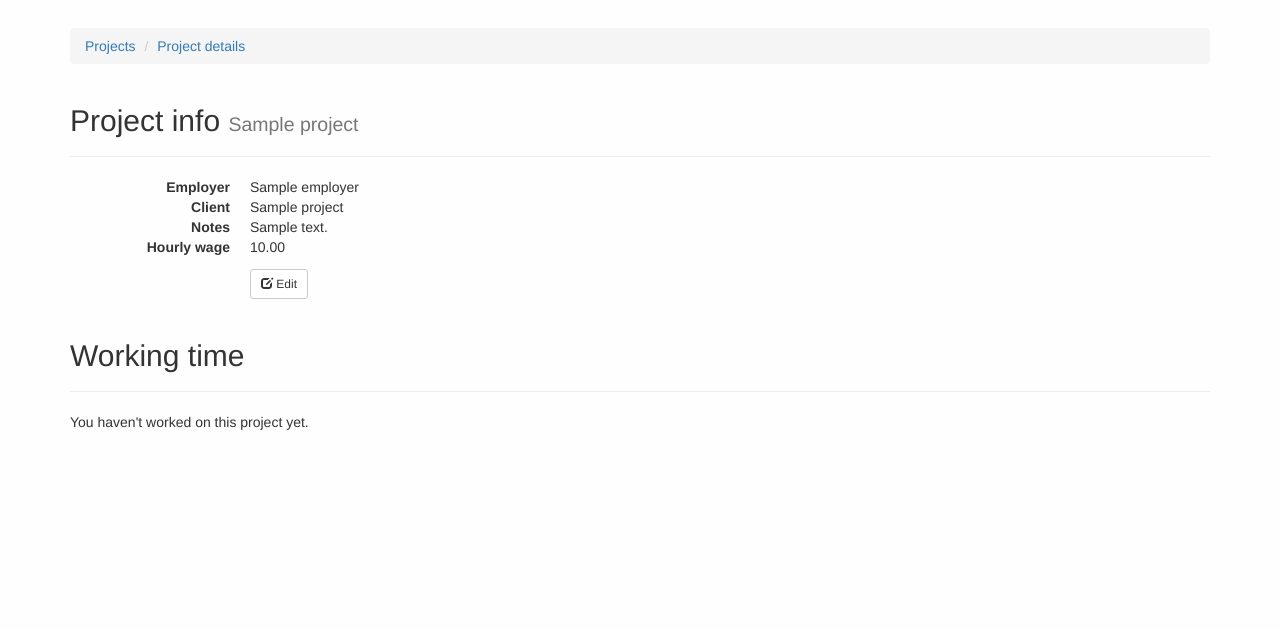
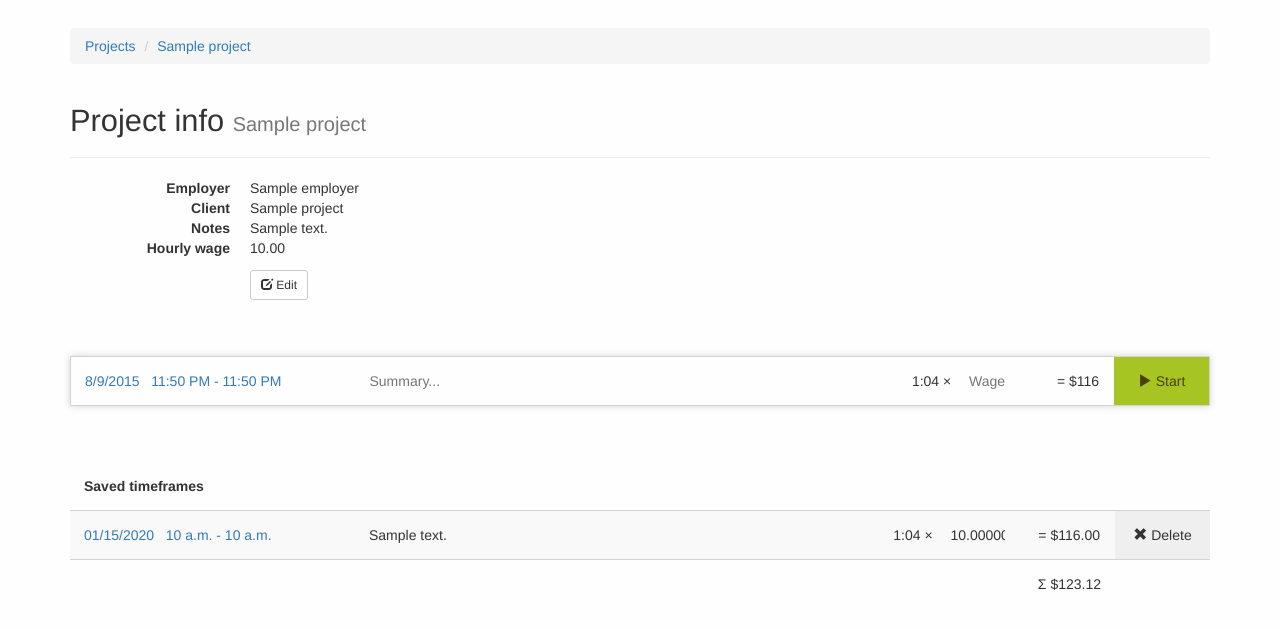
Before and after one commit to codedust/planckton, a Django app: page /project/show/1/ in a window 1280 px wide. Shown: the top 629 px of the page. Run offline with Django 3.2, Linux system fonts and the light colour scheme; a user stored in the database is signed in; tables that the repository leaves empty hold one stand-in row (values such as "Sample post"); some libraries are stand-ins or nearby versions.

Commit message:
Add UI for adding timeframes (not yet functional)

```diff
--- a/timetracker/static/timetracker/app.js
+++ b/timetracker/static/timetracker/app.js
@@ -2,17 +2,25 @@ $(function(){
 
   // Make each row that has the data-href attribute set clickable
   $('.table tr[data-href]').each(function(){
-    $(this).css('cursor', 'pointer').hover(
-      function(){
-        $(this).addClass('active');
-      },
-      function(){
-        $(this).removeClass('active');
-      }
-    );
-    click_location = $(this).attr('data-href');
+    $(this).css('cursor', 'pointer');
+
+    var click_location = $(this).attr('data-href');
     $(this).children('td').not('.no-td-click').click( function(){
       document.location = click_location;
     });
   });
+
+  var updateDatetime = function() {
+    var now = new Date();
+    var curDate = now.toLocaleDateString();
+    var curTime = now.toLocaleTimeString(undefined, {hour: '2-digit', minute:'2-digit'});
+    $('.current-datetime .datetime-startdate').text(curDate);
+    $('.current-datetime .datetime-starttime').text(curTime);
+    $('.current-datetime .datetime-endtime').text(curTime);
+  };
+
+  if ($('.current-datetime').length) {
+    window.setInterval(updateDatetime, 1000);
+    updateDatetime();
+  }
 });
--- a/timetracker/static/timetracker/style.css
+++ b/timetracker/static/timetracker/style.css
@@ -1,7 +1,21 @@
+/*
+ * ## Colors ##
+ * Light Green:  #A7C522
+ * Dark Green:   #4A400B
+ * Light Orange: #FF9911
+ * Dark Orange:  #5D1F00
+ * Light Blue:   #7ABAF2
+ * Dark Blue:    #00305A
+ */
+
 body {
   background-color: #fefefe;
   margin: 0;
   padding: 2em 0 5em 0;
+}
+
+.fullwidth {
+  width: 100%;
 }
 
 .maxwidth50 {
@@ -12,11 +26,23 @@ body {
   margin-top: 1em;
 }
 
-.margin-bottom {
+.margin-top2 {
+  margin-top: 2em;
+}
+
+.margin-top3 {
+  margin-top: 3em;
+}
+
+.margin-bottom2 {
   margin-bottom: 2em;
 }
 
-.margin-right {
+.margin-bottom3 {
+  margin-bottom: 3em;
+}
+
+.margin-right1 {
   margin-right: 1em;
 }
 
@@ -31,3 +57,65 @@ body {
 .nowrap {
   white-space:nowrap;
 }
+
+.page-header h1 {
+  font-size: 2.2em;
+}
+
+.timeframe-form {
+  border: 1px solid lightgray;
+  box-shadow: 0 0 .5em lightgray;
+  margin: 4em 0;
+}
+
+.timeframe-table thead th {
+  padding: 1em;
+  border-bottom: 1px solid lightgray;
+}
+
+.timeframe-table tfoot td {
+  border-top: 1px solid lightgray;
+}
+
+.padding1 {
+  padding: 1em;
+}
+
+.a-padding1 {
+  padding: 1em;
+  cursor: pointer;
+}
+
+.input-padding1 {
+  padding: 1em;
+  border: none;
+  background-color: inherit;
+}
+
+.input-padding1:hover {
+  background-color: #f5f5f5;
+}
+
+.input-padding1:focus {
+  background-color: #f2f2f2;
+}
+
+.button-padding1 {
+  padding: 1em;
+  border: none;
+}
+
+.button-green {
+  background-color: #A7C522;
+  color: #4A400B;
+}
+
+.button-orange {
+  background-color: #FF9911;
+  color: #5D1F00;
+}
+
+.button-blue {
+  background-color: #00305A;
+  color: #7ABAF2;
+}
--- a/timetracker/templates/timetracker/create_employer.html
+++ b/timetracker/templates/timetracker/create_employer.html
@@ -6,5 +6,5 @@
   </div>
 
   <p>An employer is someone you work for (e.g. 'Planckton IT Solutions').</p>
-  <p class="margin-bottom">Each project belongs to exactly one employer.</p>
+  <p class="margin-bottom2">Each project belongs to exactly one employer.</p>
 {% endblock %}
--- a/timetracker/templates/timetracker/create_project.html
+++ b/timetracker/templates/timetracker/create_project.html
@@ -6,7 +6,7 @@
   </div>
 
   <p>A project might be something like 'Website for company X'.</p>
-  <p class="margin-bottom">
+  <p class="margin-bottom2">
     Each project also contains some meta-data such as the name of the client
     who pays your employer (who (hopefully) then pays you).</p>
 {% endblock %}
--- a/timetracker/templates/timetracker/form_snippet.html
+++ b/timetracker/templates/timetracker/form_snippet.html
@@ -20,7 +20,7 @@
   <div class="col-sm-offset-4 col-sm-8">
     {% if field.errors %}
         {% for error in field.errors %}
-          <div class="alert alert-danger margin-bottom" role="alert"><strong>Error!</strong> {{ error|escape }}</div>
+          <div class="alert alert-danger margin-bottom2" role="alert"><strong>Error!</strong> {{ error|escape }}</div>
         {% endfor %}
     {% endif %}
   </div>
--- a/timetracker/templates/timetracker/show_project.html
+++ b/timetracker/templates/timetracker/show_project.html
@@ -13,11 +13,11 @@
 
     <ol class="breadcrumb">
       <li><a href="{% url 'timetracker:index' %}">Projects</a></li>
-      <li><a href="">Project details</a></li>
+      <li><a href="">{{ project.name }}</a></li>
     </ol>
 
     <div class="page-header">
-      <h2>Project info <small>{{ project.name }}</small></h2>
+      <h1>Project info <small>{{ project.name }}</small></h1>
     </div>
     <dl class="dl-horizontal">
       <dt>Employer</dt><dd>{{ project.employer }}</dd>
@@ -27,17 +27,33 @@
       <dt></dt><dd><a href="{% url 'timetracker:edit_project' project.id %}" type="button" class="btn btn-default btn-sm margin-top1" role="button"><span class="glyphicon glyphicon-edit" aria-hidden="true"></span> Edit</a></dd>
     </dl>
 
-    <div class="page-header">
-      <h2>Working time <small></small></h2>
-    </div>
+    <form class="row timeframe-form">
+      <a class="current-datetime col-md-3 a-padding1"><span class="datetime-startdate"></span>&nbsp;&nbsp;&nbsp;<span class="datetime-starttime"></span> - <span class="datetime-endtime"></span></a>
+      <input class="col-md-4 input-padding1" type="text" value="" placeholder="Summary...">
+      <span class="text-right col-md-4">1:04 &times; <input type="number" min="0" step="0.01" class="input-padding1" style="width: 7em;" placeholder="Wage"> = $116</span>
+      <button type="button" class="col-md-1 button-green pull-right button-padding1"><span class="glyphicon glyphicon-play"></span> Start</button>
+      <button type="button" class="col-md-1 button-orange button-padding1 hidden"><span class="glyphicon glyphicon-play"></span> Stop</button>
+      <button type="button" class="col-md-1 button-blue button-padding1 hidden"><span class="glyphicon glyphicon-ok"></span> Save</button>
+    </form>
 
-    {% if timeframe_list %}
-      <table class="table table-striped table-fixed-width table-hover margin-bottom">
+    {% if timeframe_set %}
+      <table class="timeframe-table fullwidth table-striped margin-bottom2">
+        <thead>
+          <tr><th>Saved timeframes</th></tr>
+        </thsead>
+        <tfoot>
+          <tr><td>
+            <span class="col-md-4 col-md-offset-7 text-right padding1">&Sigma; $123.12</span>
+          </td></tr>
+        </tfoot>
         <tbody>
-        {% for timeframe in timeframe_list %}
-          <tr data-href="{% url 'timetracker:show_project' project.id %}"><td>{{project.name}}</td><td>{{project.client_name}}</td>
-              <td><button type="button" data-toggle="modal" data-target="#deleteProjectModal" onclick="$('#deleteProjectId').val('{{ project.id }}');" class="btn btn-default btn-sm pull-right margin-right"><span class="glyphicon glyphicon-remove" aria-hidden="true"></span> Delete</button>
-              <a href="{% url 'timetracker:edit_project' project.id %}" type="button" class="btn btn-default btn-sm pull-right margin-right" role="button"><span class="glyphicon glyphicon-edit" aria-hidden="true"></span> Edit</a></td></tr>
+        {% for timeframe in project.timeframe_set.all %}
+          <tr><td>
+            <a class="a-padding1 col-md-3">{{ timeframe.datetime_start|date:"SHORT_DATE_FORMAT" }}&nbsp;&nbsp;&nbsp;{{ timeframe.datetime_start|time:"TIME_FORMAT" }} - {{ timeframe.datetime_end|time:"TIME_FORMAT" }}</a>
+            <input type="text" class="input-padding1 col-md-4" value="{{ timeframe.summary }}">
+            <span class="text-right col-md-4">1:04 &times; <input type="number" min="0" step="0.01" class="input-padding1" style="width: 7em;" value="{{ timeframe.hourly_wage|stringformat:"f" }}"> = $116.00</span>
+            <button type="button" data-toggle="modal" data-target="#deleteTimeframeModal" onclick="$('#deleteTimeframeId').val('{{ timeframe.id }}');" class="pull-right button-padding1 col-md-1"><span class="glyphicon glyphicon-remove" aria-hidden="true"></span> Delete</button>
+          </td></tr>
         {% endfor %}
         </tbody>
       </table>
@@ -45,4 +61,28 @@
       <p>You haven't worked on this project yet.</p>
     {% endif %}
   </div>
+
+  <!-- delete timeframe Modal -->
+  <div class="modal fade" id="deleteTimeframeModal" tabindex="-1" role="dialog" aria-labelledby="deleteTimeframeModalLabel">
+    <div class="modal-dialog" role="document">
+      <div class="modal-content">
+        <div class="modal-header">
+          <button type="button" class="close" data-dismiss="modal" aria-label="Close"><span aria-hidden="true">&times;</span></button>
+          <h4 class="modal-title" id="deleteTimeframeModalLabel">Delete Timeframe?</h4>
+        </div>
+        <div class="modal-body">
+          Do you really want to delete this timeframe?
+        </div>
+        <div class="modal-footer">
+          <form action="" method="post">
+            {% csrf_token %}
+            <input type="hidden" name="action" value="delete_timeframe">
+            <input type="hidden" name="id" value="" id="deleteTimeframeId">
+            <button type="button" class="btn btn-default" data-dismiss="modal">Cancel</button>
+            <button type="submit" class="btn btn-danger">Delete</button>
+          </form>
+        </div>
+      </div>
+    </div>
+  </div>
 {% endblock %}
--- a/timetracker/views.py
+++ b/timetracker/views.py
@@ -25,7 +25,7 @@ def index(request):
                 project.delete()
 
     return render(request, 'timetracker/index.html', {
-        'employer_list': Employer.objects.filter(user=request.user)
+        'employer_set': Employer.objects.filter(user=request.user)
     })
 
 @login_required
@@ -96,6 +96,14 @@ def edit_project(request, project_id):
 def show_project(request, project_id):
     project = get_object_or_404(Project, pk=project_id, user=request.user)
 
+    if request.method == "POST":
+        if request.POST.get('action', '') == 'delete_timeframe':
+            delete_form = DeleteForm(request.POST)
+            if delete_form.is_valid():
+                timeframe = get_object_or_404(Timeframe, pk=delete_form.cleaned_data['id'], user=request.user)
+                timeframe.delete()
+
     return render(request, 'timetracker/show_project.html', {
         'project': project,
+        'timeframe_set': Timeframe.objects.filter(user=request.user, project=project)
     })
```
Also changed, not shown: timetracker/templates/timetracker/index.html (+10 -10 lines).
